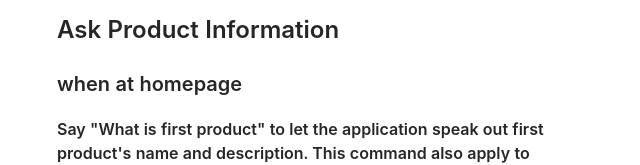
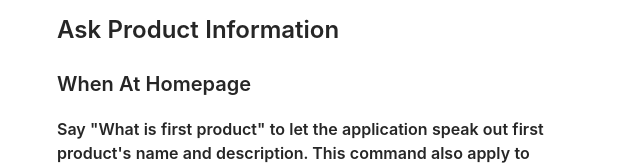
Before and after one commit to linzengxian/product-search, a React (Create React App) app: page /Support in a window 1280 px wide. Shown: the part 919-1084 px from the top of the page, without its empty margins (263-903 px from the left). Built offline with nearby package versions, Linux system fonts and the light colour scheme.

Commit message:
open amazon link in new page & imrpove readbility

```diff
--- a/src/component/ProductDetail.js
+++ b/src/component/ProductDetail.js
@@ -65,7 +65,7 @@ class ProductDetail extends React.Component {
                             <List.Item>
                                 <List.Item.Meta
                                     avatar={<Image width={150} src={item.imageUrl} />}
-                                    title={<a href={"https://www.amazon.com/" + item.productUrl}>{item.title}</a>}
+                                    title={<a href={"https://www.amazon.com/" + item.productUrl} target="_blank">{item.title}</a>}
                                     description={<div><Rate disabled defaultValue={item.rating.score} />
                                      {item.prices.length === 0 ? <Text strong>{"\n"}Out of Stock</Text> :<Statistic title="Price (USD)" value={item.prices[0].price} precision={2} />}
                                     </div>}
--- a/src/page/SupportPage.js
+++ b/src/page/SupportPage.js
@@ -57,7 +57,7 @@ class SupportPage extends Component {
                 </Title>
 
                 <Title id="Ask-Product-Information" level={3}>Ask Product Information</Title>
-                <Title level={4}>when at homepage</Title>
+                <Title level={4}>When At Homepage</Title>
                 <Title level={5}>
                   Say "What is first product" to let the application speak out first product's name and description. This command also apply to second, third, etc.
                 </Title>
```
